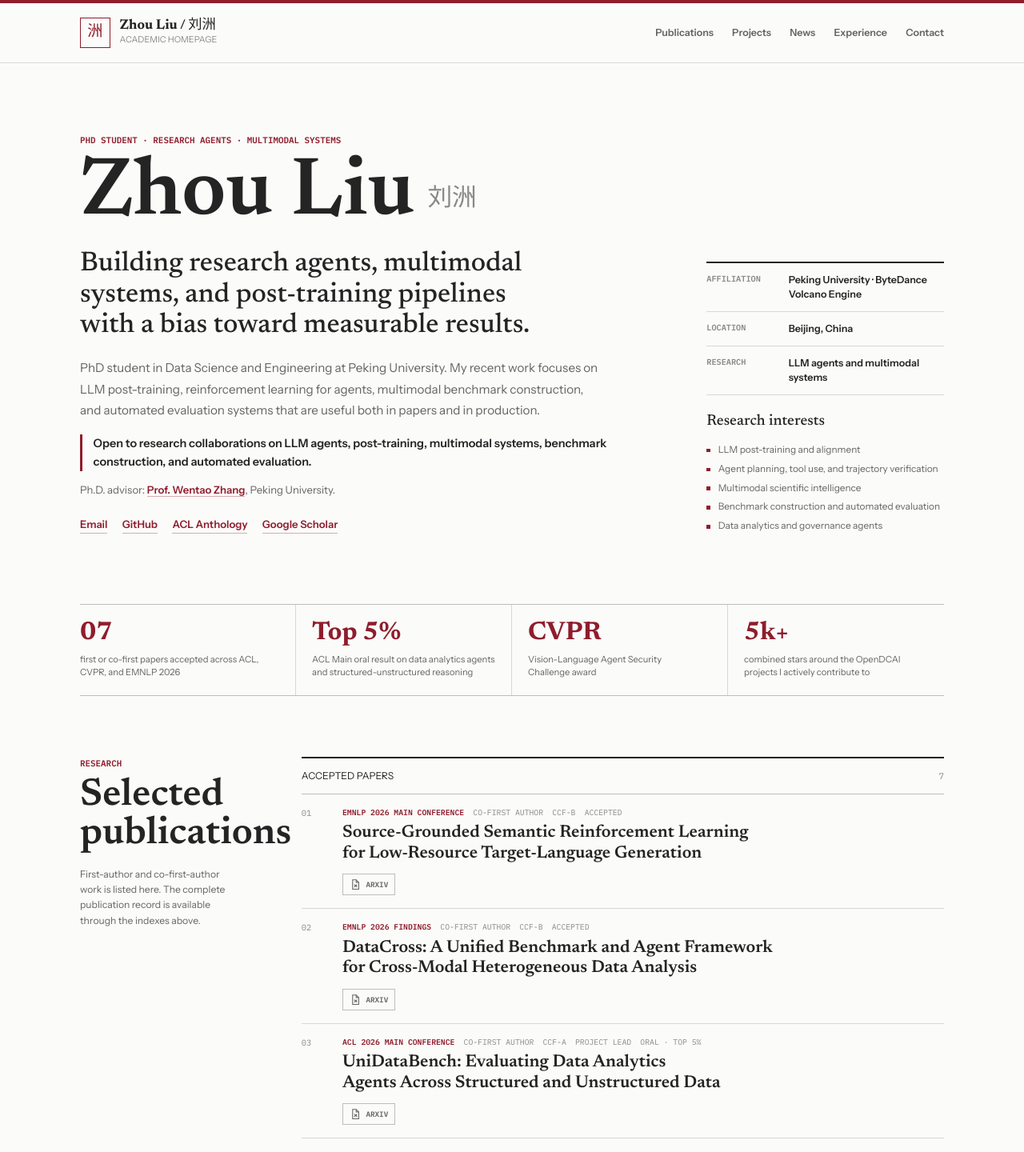
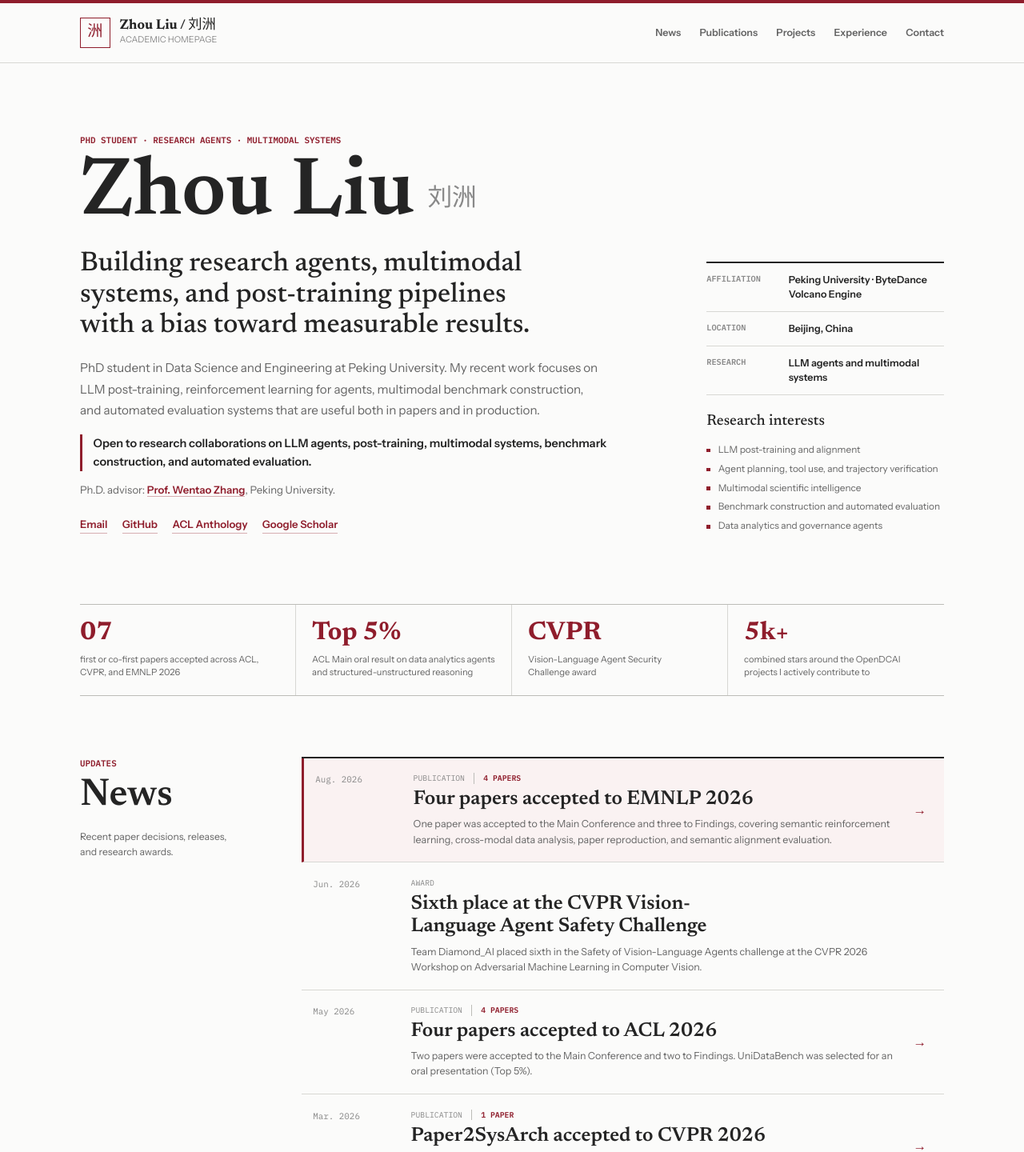
Before and after one commit to DeepThinkingZhouLiu/DeepThinkingZhouLiu.github.io, a React (Vite) app: page / in a window 1280 px wide. Shown: the top 1440 px of the page at 80% size. Built offline with nearby package versions, Linux system fonts and the light colour scheme.

Commit message:
layout: move news before publications

```diff
--- a/src/App.tsx
+++ b/src/App.tsx
@@ -14,9 +14,9 @@ import {
 } from './content/profile'
 
 const navItems = [
+  { label: 'News', href: '#news' },
   { label: 'Publications', href: '#papers' },
   { label: 'Projects', href: '#projects' },
-  { label: 'News', href: '#news' },
   { label: 'Experience', href: '#work' },
   { label: 'Contact', href: '#contact' },
 ]
@@ -116,6 +116,8 @@ function App() {
           ))}
         </section>
 
+        <NewsUpdates items={newsUpdates} />
+
         <section id="papers" className="academic-section" aria-labelledby="papers-title">
           <SectionHeading
             kicker="Research"
@@ -200,8 +202,6 @@ function App() {
             ))}
           </div>
         </section>
-
-        <NewsUpdates items={newsUpdates} />
 
         <section id="work" className="academic-section" aria-labelledby="work-title">
           <SectionHeading
```
